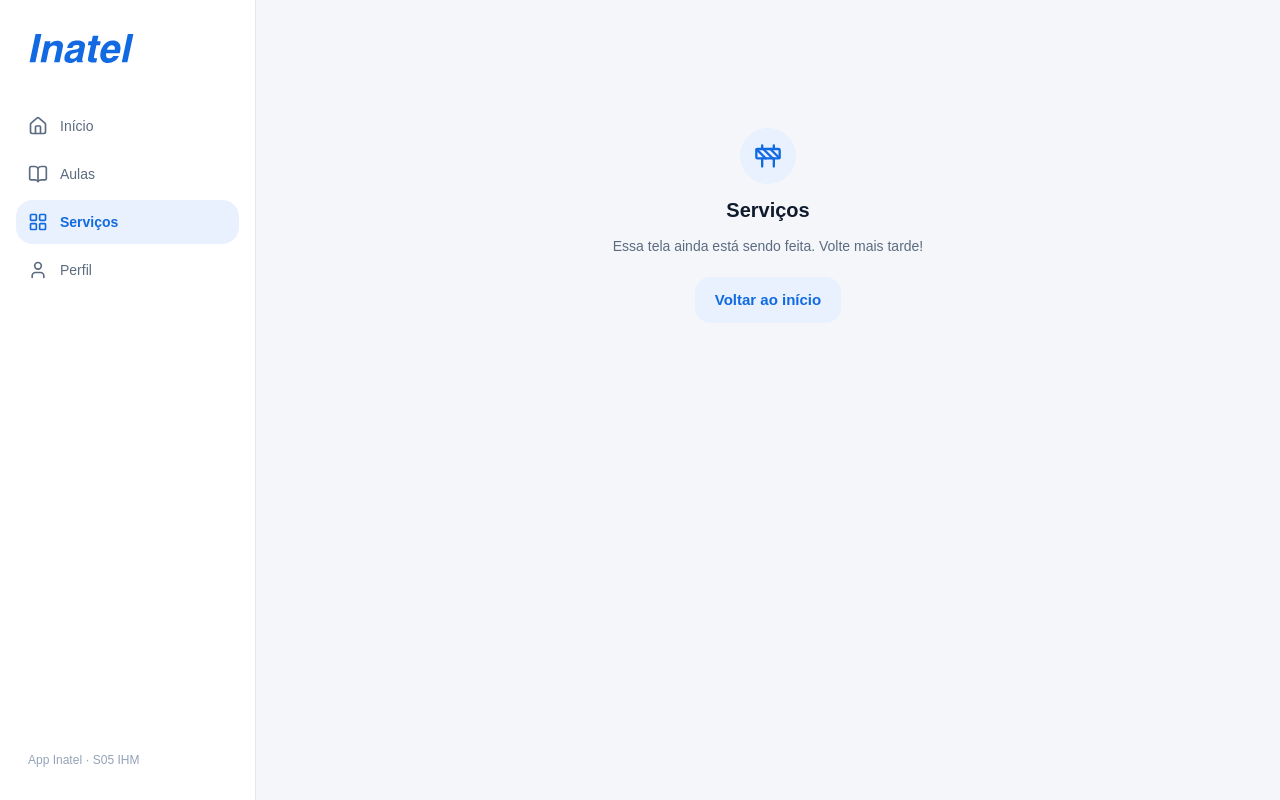
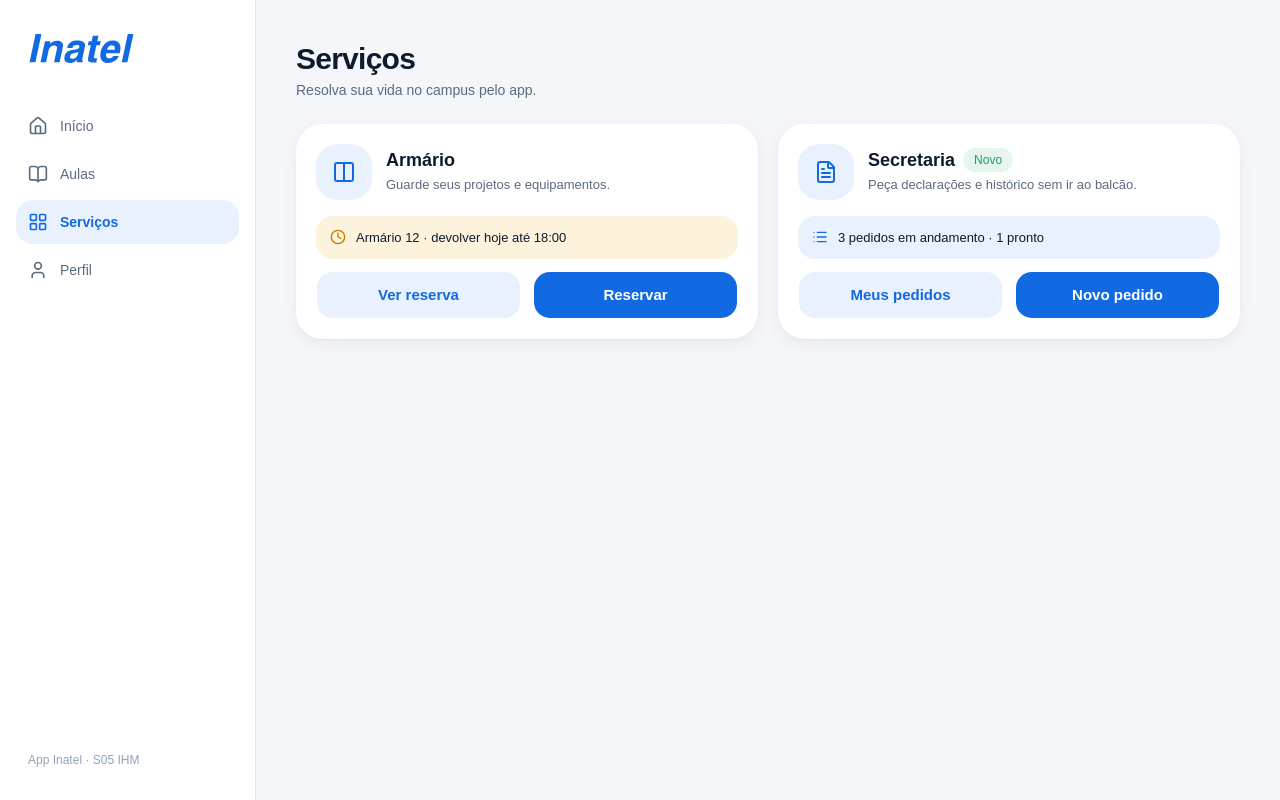
Before and after one commit to isacarol-04/s05-ihm-app-inatel, a React (Vite) app: page /servicos in a window 1280 px wide. Built offline with nearby package versions, Linux system fonts and the light colour scheme.

Commit message:
Add services screen

```diff
--- /dev/null
+++ b/src/components/servicos/ServicoCard.jsx
@@ -0,0 +1,46 @@
+import { Link } from "react-router-dom"
+import { Badge } from "@/components/ui/badge"
+import { Button } from "@/components/ui/button"
+import { Skeleton } from "@/components/ui/skeleton"
+import { cn } from "@/lib/utils"
+
+// card de um serviço do campus (Armário, Secretaria): descrição, status e duas ações
+export function ServicoCard({ icone: Icone, titulo, novo = false, descricao, status, acoes }) {
+  return (
+    <article className="flex flex-col rounded-3xl bg-card p-4 shadow-card md:p-5">
+      <div className="flex items-start gap-3.5">
+        <span className="flex size-14 shrink-0 items-center justify-center rounded-2xl bg-accent text-primary">
+          <Icone className="size-6" />
+        </span>
+        <div className="min-w-0 pt-0.5">
+          <h2 className="flex items-center gap-2 text-lg font-bold">
+            {titulo}
+            {novo && (
+              <Badge variant="success" className="h-6 px-2.5">
+                Novo
+              </Badge>
+            )}
+          </h2>
+          <p className="mt-0.5 text-[13px] leading-snug text-muted-foreground">{descricao}</p>
+        </div>
+      </div>
+
+      {/* enquanto carrega, guarda o espaço do status para a tela não pular */}
+      <div className="mt-4 flex-1">{status ?? <Skeleton className="h-11 rounded-xl" />}</div>
+
+      <div className={cn("mt-3 grid gap-3", acoes.length > 1 && "grid-cols-2")}>
+        {acoes.map((acao) => (
+          <Button
+            key={acao.label}
+            size="xl"
+            variant={acao.principal ? "default" : "soft"}
+            nativeButton={false}
+            render={<Link to={acao.para} />}
+          >
+            {acao.label}
+          </Button>
+        ))}
+      </div>
+    </article>
+  )
+}
--- /dev/null
+++ b/src/components/shared/InfoBox.jsx
@@ -0,0 +1,24 @@
+import { cva } from "class-variance-authority"
+import { cn } from "@/lib/utils"
+
+// faixa de informação com ícone (status do armário, resumo dos pedidos, avisos)
+const infoBoxVariants = cva("flex items-start gap-2.5 rounded-xl px-3.5 py-3 text-[13px] font-medium [&>svg]:mt-px [&>svg]:size-4 [&>svg]:shrink-0", {
+  variants: {
+    tom: {
+      info: "bg-accent text-foreground [&>svg]:text-primary",
+      success: "bg-success-soft text-foreground [&>svg]:text-success",
+      warning: "bg-warning-soft text-foreground [&>svg]:text-warning",
+      danger: "bg-destructive-soft text-foreground [&>svg]:text-destructive",
+    },
+  },
+  defaultVariants: { tom: "info" },
+})
+
+export function InfoBox({ icone: Icone, tom, className, children }) {
+  return (
+    <div className={cn(infoBoxVariants({ tom }), className)}>
+      {Icone && <Icone aria-hidden />}
+      <p>{children}</p>
+    </div>
+  )
+}
--- a/src/pages/Servicos.jsx
+++ b/src/pages/Servicos.jsx
@@ -1,5 +1,91 @@
-import EmConstrucao from "./EmConstrucao"
+import { useState } from "react"
+import { Clock, Columns2, FileText, List, TriangleAlert } from "lucide-react"
+import { PageHeader } from "@/components/layout/PageHeader"
+import { ServicoCard } from "@/components/servicos/ServicoCard"
+import { InfoBox } from "@/components/shared/InfoBox"
+import { useAsync } from "@/hooks/useAsync"
+import { formatarDiaRelativo, formatarHora } from "@/lib/format"
+import { getResumoArmario } from "@/services/armarioService"
+import { getResumoPedidos } from "@/services/secretariaService"
+
+function plural(n, singular, pluralTexto) {
+  return `${n} ${n === 1 ? singular : pluralTexto}`
+}
+
+function StatusArmario({ resumo, agora }) {
+  const { reserva, disponiveis } = resumo
+
+  if (!reserva) {
+    return (
+      <InfoBox icone={Columns2} tom="info">
+        {disponiveis > 0 ? `${plural(disponiveis, "armário disponível", "armários disponíveis")} agora` : "Nenhum armário livre no momento"}
+      </InfoBox>
+    )
+  }
+
+  const devolverAte = new Date(reserva.devolverAte)
+  if (devolverAte < agora) {
+    return (
+      <InfoBox icone={TriangleAlert} tom="danger">
+        Armário {reserva.armarioId} · devolução atrasada, procure o almoxarifado
+      </InfoBox>
+    )
+  }
+
+  return (
+    <InfoBox icone={Clock} tom="warning">
+      Armário {reserva.armarioId} · devolver {formatarDiaRelativo(devolverAte, agora)} até {formatarHora(devolverAte)}
+    </InfoBox>
+  )
+}
+
+function StatusPedidos({ resumo }) {
+  const { emAndamento, prontos } = resumo
+
+  if (emAndamento === 0) {
+    return <InfoBox icone={List}>Nenhum pedido em andamento</InfoBox>
+  }
+
+  const partes = [plural(emAndamento, "pedido em andamento", "pedidos em andamento")]
+  if (prontos > 0) partes.push(plural(prontos, "pronto", "prontos"))
+
+  return <InfoBox icone={List}>{partes.join(" · ")}</InfoBox>
+}
 
 export default function Servicos() {
-  return <EmConstrucao titulo="Serviços" />
+  const [agora] = useState(() => new Date())
+  const { data: armario } = useAsync(getResumoArmario)
+  const { data: pedidos } = useAsync(getResumoPedidos)
+
+  return (
+    <>
+      <PageHeader titulo="Serviços" descricao="Resolva sua vida no campus pelo app." />
+
+      <div className="mt-4 grid gap-4 md:grid-cols-2 md:gap-5 xl:max-w-5xl">
+        <ServicoCard
+          icone={Columns2}
+          titulo="Armário"
+          descricao="Guarde seus projetos e equipamentos."
+          status={armario && <StatusArmario resumo={armario} agora={agora} />}
+          // "Ver reserva" só aparece quando tem um armário reservado
+          acoes={[
+            armario?.reserva !== null && { label: "Ver reserva", para: "/servicos/armario/reserva" },
+            { label: "Reservar", para: "/servicos/armario", principal: true },
+          ].filter(Boolean)}
+        />
+
+        <ServicoCard
+          icone={FileText}
+          titulo="Secretaria"
+          novo
+          descricao="Peça declarações e histórico sem ir ao balcão."
+          status={pedidos && <StatusPedidos resumo={pedidos} />}
+          acoes={[
+            { label: "Meus pedidos", para: "/secretaria" },
+            { label: "Novo pedido", para: "/secretaria/novo", principal: true },
+          ]}
+        />
+      </div>
+    </>
+  )
 }
--- a/src/services/armarioService.js
+++ b/src/services/armarioService.js
@@ -31,3 +31,12 @@ export async function getReservaAtual() {
   await delay()
   return lerReservaAtual()
 }
+
+// para o card de Serviços: reserva atual (se tiver) e quantos armários estão livres
+export async function getResumoArmario() {
+  await delay()
+  return {
+    reserva: lerReservaAtual(),
+    disponiveis: lerArmarios().filter((armario) => armario.disponivel).length,
+  }
+}
--- a/src/services/secretariaService.js
+++ b/src/services/secretariaService.js
@@ -27,3 +27,17 @@ export async function listarSolicitacoes() {
     tipo: getTipo(solicitacao.tipoId),
   }))
 }
+
+// pedidos que já terminaram (não aparecem em "em andamento")
+export const STATUS_FINAIS = [STATUS.ENTREGUE, STATUS.CANCELADA]
+
+// para o card de Serviços: "3 pedidos em andamento · 1 pronto"
+export async function getResumoPedidos() {
+  await delay()
+  const solicitacoes = lerSolicitacoes()
+  return {
+    emAndamento: solicitacoes.filter((s) => !STATUS_FINAIS.includes(s.status)).length,
+    prontos: solicitacoes.filter((s) => s.status === STATUS.PRONTA).length,
+    pendentes: solicitacoes.filter((s) => s.status === STATUS.PENDENTE).length,
+  }
+}
```
